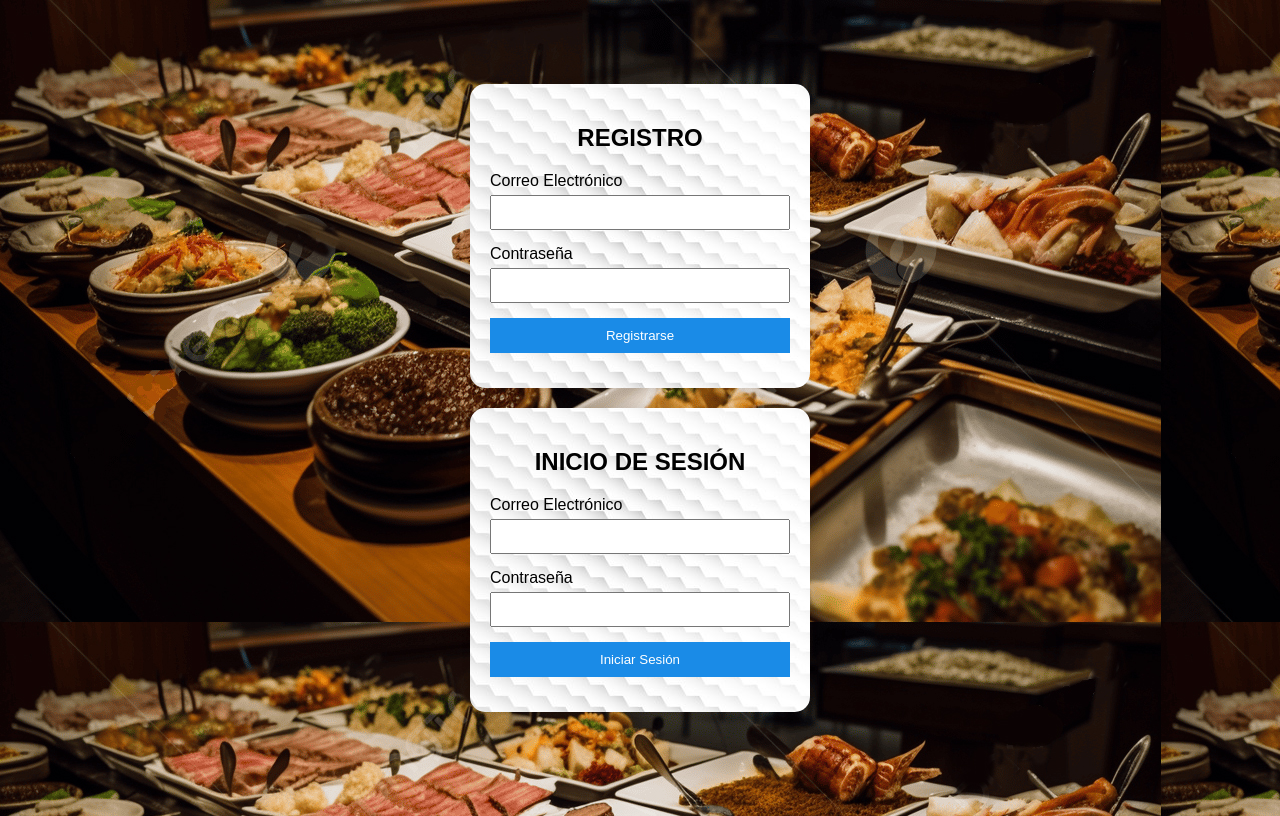
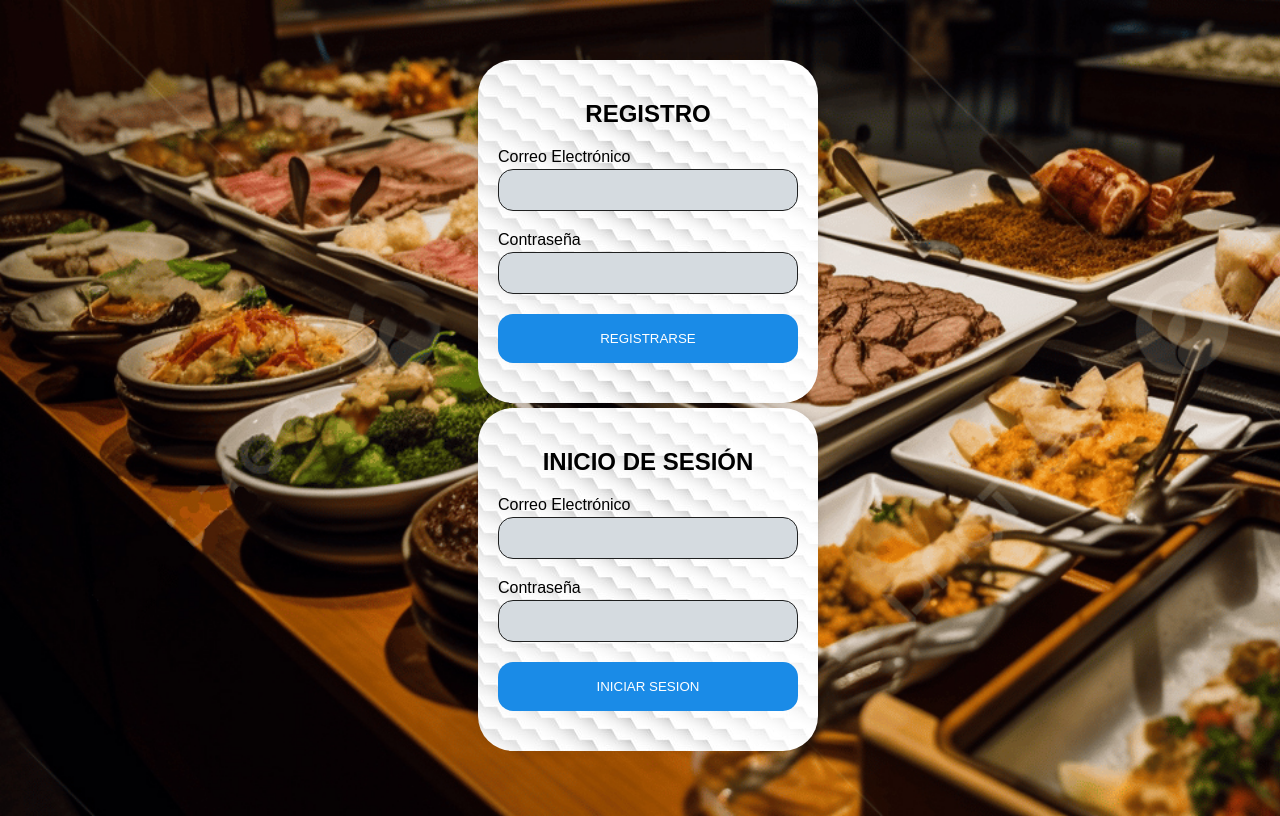
Before and after one commit to WILD4895/PROYEC-LOGIN, a plain HTML site: page index.html in a window 1280 px wide. Drawn offline with Linux system fonts and the light colour scheme.

Commit message:
Add files via upload

```diff
--- a/index.html
+++ b/index.html
@@ -11,7 +11,11 @@
             justify-content: center;
             align-items: center;
             height: 100vh;
+            width: 100%;
             background-image: url(INTRO876.jpg);
+            background-size: cover;
+            background-repeat: no-repeat;
+
             flex-direction: column;
         }
         .contenedor {
@@ -19,8 +23,8 @@
             padding: 20px;
             background-image: url(fondo\ 45tt.jpg);
             box-shadow: 0 0 10px rgba(0, 0, 0, 0.1);
-            border-radius: 15px;
-            margin-bottom: 20px;
+            border-radius: 35px;
+            margin-bottom: 5px;
         }
         h2 {
             text-align: center;
@@ -32,16 +36,29 @@
         }
         .grupo-formulario label {
             display: block;
-            margin-bottom: 5px;
+            margin-bottom: 3px;
         }
         .grupo-formulario input {
             width: 100%;
-            padding: 8px;
+            padding: 20px;
             box-sizing: border-box;
+            padding: 17px 11px;
+            border: 1px solid #1f2020;
+            border-radius: 15px;
+            margin-bottom: 5px;
+            background-color: rgb(213, 219, 224);
+            outline: none;
+            color: rgb(37, 35, 35);
+            font-size: 5px;
         }
         .grupo-formulario button {
             width: 100%;
             padding: 10px;
+            box-sizing: border-box;
+            padding: 17px 11px;
+            border-radius: 15px;
+            margin-bottom: 5px;
+            border: 1px solid #131312;
             background-color: #1a8be7;
             color: white;
             border: none;
@@ -70,7 +87,7 @@
                 <input type="password" id="contrasenaRegistro" name="contrasena" required>
             </div>
             <div class="grupo-formulario">
-                <button type="submit">Registrarse</button>
+                <button type="submit">REGISTRARSE</button>
             </div>
         </form>
     </div>
@@ -87,7 +104,7 @@
                 <input type="password" id="contrasenaInicioSesion" name="contrasena" required>
             </div>
             <div class="grupo-formulario">
-                <button type="submit">Iniciar Sesión</button>
+                <button type="submit">INICIAR SESION</button>
             </div>
         </form>
         <div class="mensaje" id="mensajeInicioSesion"></div>
```
